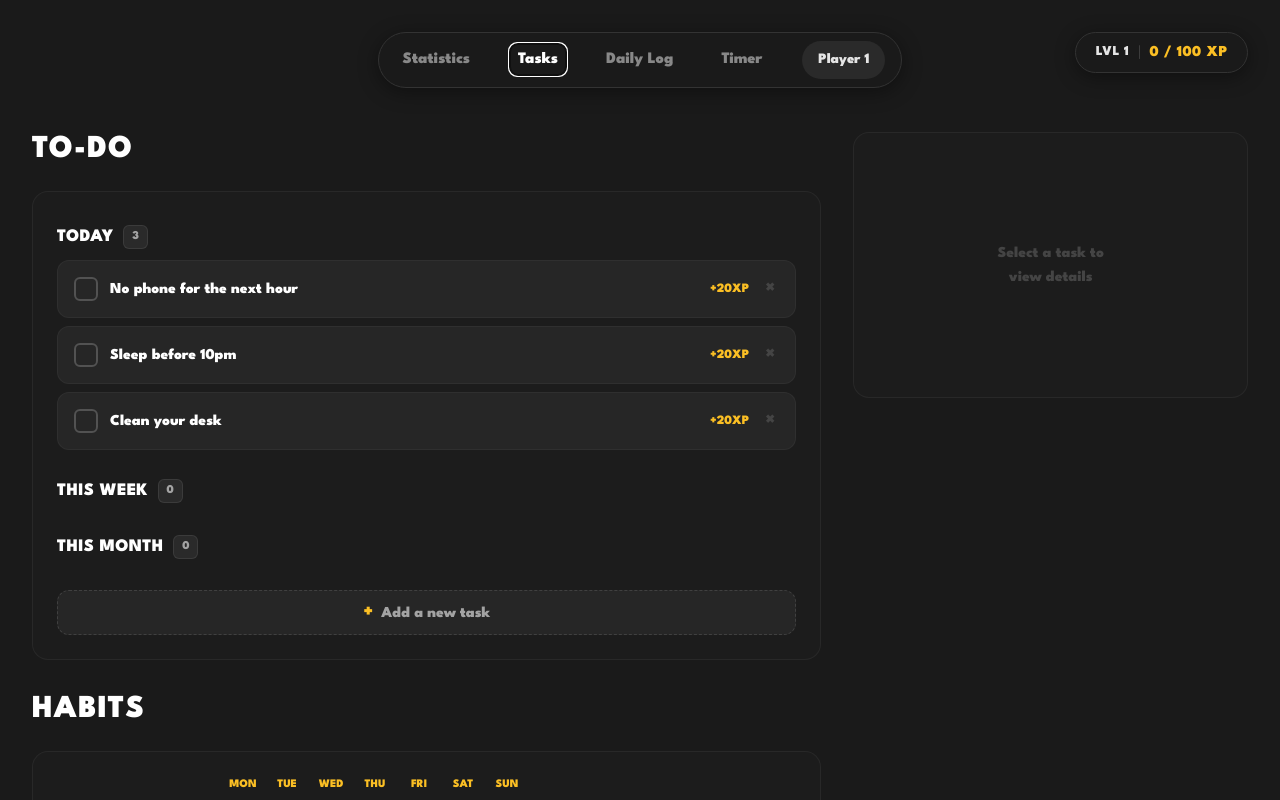
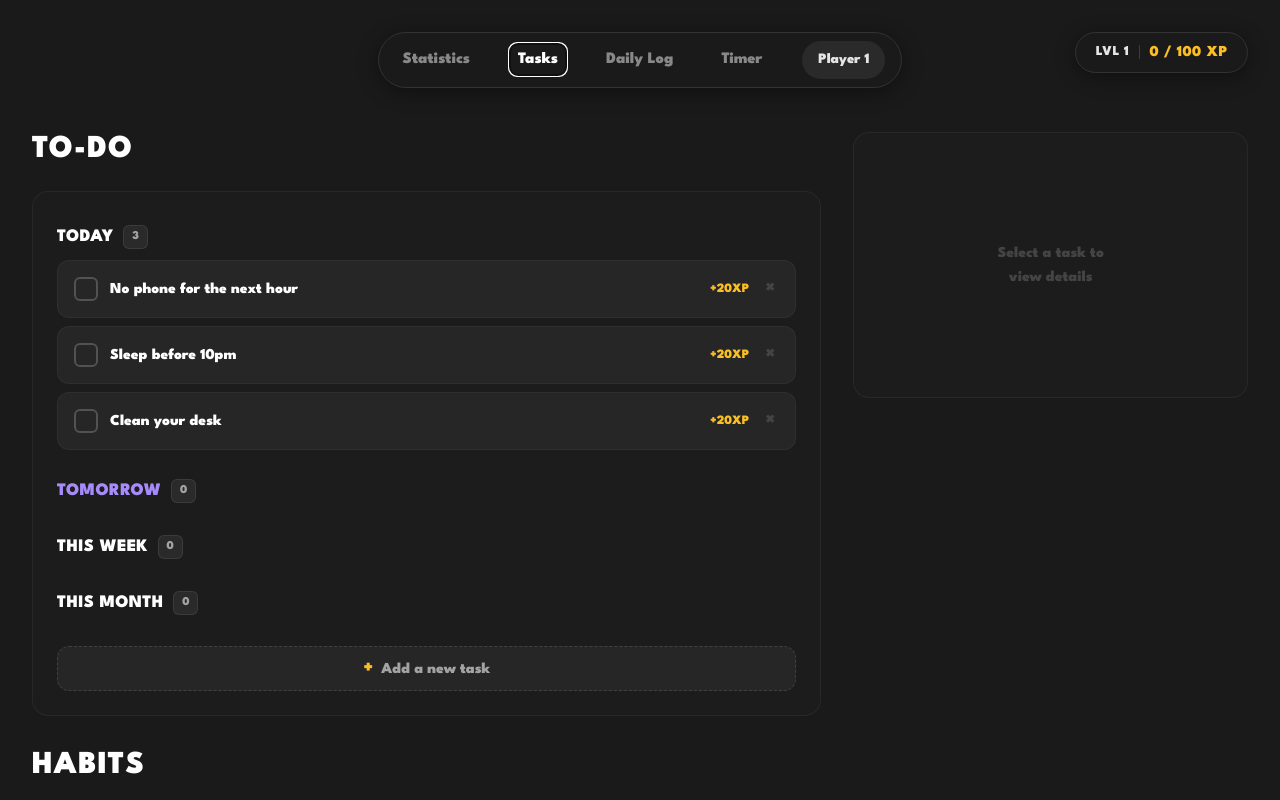
Before and after one commit to jaydenlee09/GameOfLife, a React (Vite) app: page / in a window 1280 px wide. Both pictures are taken after a click on the button "Tasks". Shown: the top 800 px of the page. Built offline with nearby package versions, Linux system fonts and the light colour scheme.

Commit message:
Add tomorrow task scheduling feature

```diff
--- a/src/components/TasksPage.css
+++ b/src/components/TasksPage.css
@@ -70,6 +70,10 @@
   color: #fff;
   text-transform: uppercase;
   letter-spacing: 0.3px;
+}
+
+.task-group-title.tomorrow {
+  color: #a78bfa;
 }
 
 .task-group-count {
--- a/src/components/TasksPage.jsx
+++ b/src/components/TasksPage.jsx
@@ -16,12 +16,14 @@ import {
 // ─── Constants ────────────────────────────────────────────────────────────────
 const XP_BY_TIMEFRAME = {
   today: 20,
+  tomorrow: 30,
   'this-week': 50,
   'this-month': 100,
 };
 
 const TIMEFRAME_LABELS = {
   today: 'Today',
+  tomorrow: 'Tomorrow',
   'this-week': 'This Week',
   'this-month': 'This Month',
 };
@@ -302,6 +304,24 @@ const TodoList = ({ onAddXp, onUpdateStat, todos, setTodos, selectedTask, setSel
   const [editingTaskId, setEditingTaskId] = useState(null);
   const [editingText, setEditingText] = useState('');
 
+  // Rollover: move 'tomorrow' tasks to 'today' at midnight
+  React.useEffect(() => {
+    const rolloverTomorrow = () => {
+      setTodos(prev =>
+        prev.map(t =>
+          t.timeFrame === 'tomorrow' ? { ...t, timeFrame: 'today' } : t
+        )
+      );
+    };
+    const now = new Date();
+    const msUntilMidnight =
+      new Date(now.getFullYear(), now.getMonth(), now.getDate() + 1, 0, 0, 0) - now;
+    const timeout = setTimeout(() => {
+      rolloverTomorrow();
+    }, msUntilMidnight);
+    return () => clearTimeout(timeout);
+  }, []);
+
   const handleAddTodo = (newTodo) => {
     setTodos([...todos, newTodo]);
   };
@@ -350,6 +370,7 @@ const TodoList = ({ onAddXp, onUpdateStat, todos, setTodos, selectedTask, setSel
 
   const grouped = {
     today: todos.filter(t => t.timeFrame === 'today' || !t.timeFrame),
+    tomorrow: todos.filter(t => t.timeFrame === 'tomorrow'),
     'this-week': todos.filter(t => t.timeFrame === 'this-week'),
     'this-month': todos.filter(t => t.timeFrame === 'this-month'),
   };
@@ -359,7 +380,7 @@ const TodoList = ({ onAddXp, onUpdateStat, todos, setTodos, selectedTask, setSel
     return (
       <div className="task-group" key={timeFrame}>
         <div className="task-group-header">
-          <span className="task-group-title">{label}</span>
+          <span className={`task-group-title${timeFrame === 'tomorrow' ? ' tomorrow' : ''}`}>{label}</span>
           <span className="task-group-count">{items.length}</span>
         </div>
         {items.map(todo => (
@@ -406,6 +427,7 @@ const TodoList = ({ onAddXp, onUpdateStat, todos, setTodos, selectedTask, setSel
       <h1 className="section-page-title">TO-DO</h1>
       <div className="todo-card">
         {renderGroup('today', 'Today')}
+        {renderGroup('tomorrow', 'Tomorrow')}
         {renderGroup('this-week', 'This Week')}
         {renderGroup('this-month', 'This Month')}
         <button className="add-task-btn" onClick={() => setShowAddModal(true)}>
```
